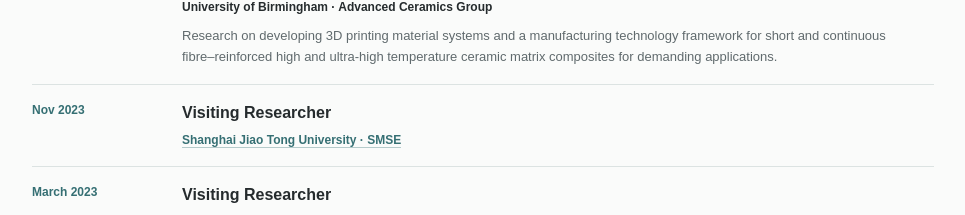
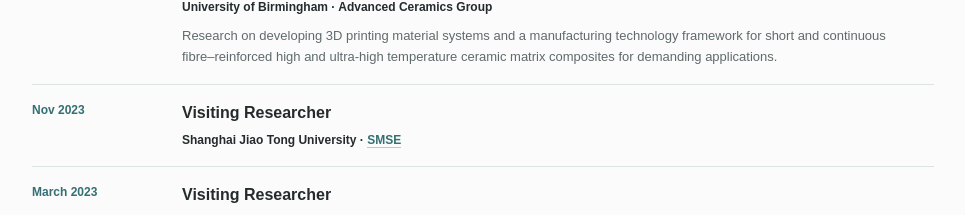
Before and after one commit to daorong-y/portfolio, a React (Vite) app: page / in a window 1280 px wide. Shown: the part 3477-3692 px from the top of the page, without its empty margins (294-1259 px from the left). Built offline with nearby package versions, Linux system fonts and the light colour scheme.

Commit message:
Link only SMSE in experience entry

```diff
--- a/src/App.tsx
+++ b/src/App.tsx
@@ -594,13 +594,14 @@
               <div>
                 <h3>Visiting Researcher</h3>
                 <p className="timeline-org">
+                  Shanghai Jiao Tong University ·{" "}
                   <a
                     className="supervisor-link"
                     href="https://en.smse.sjtu.edu.cn/about/overview"
                     target="_blank"
                     rel="noreferrer"
                   >
-                    Shanghai Jiao Tong University · SMSE
+                    SMSE
                   </a>
                 </p>
               </div>
```
